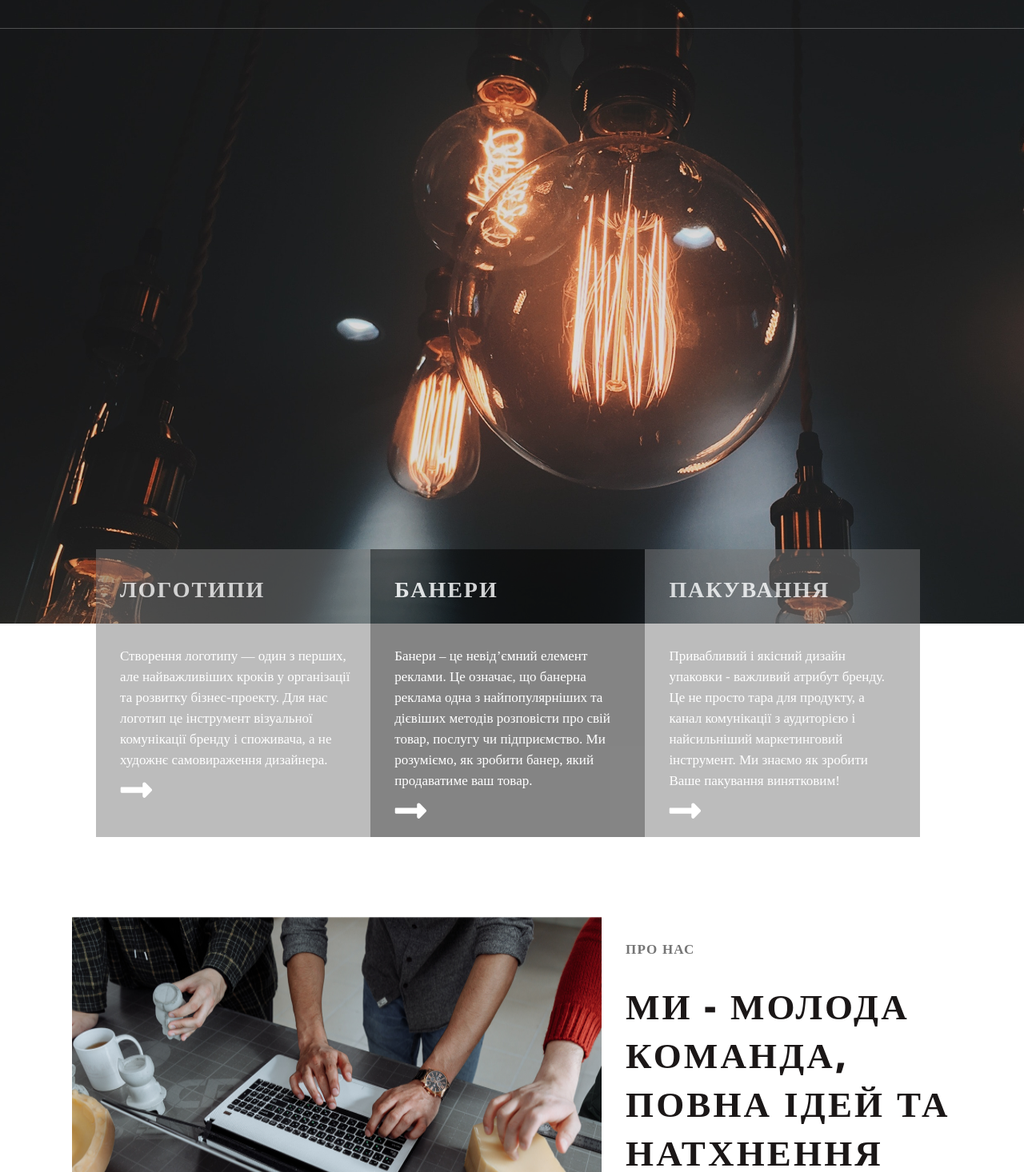
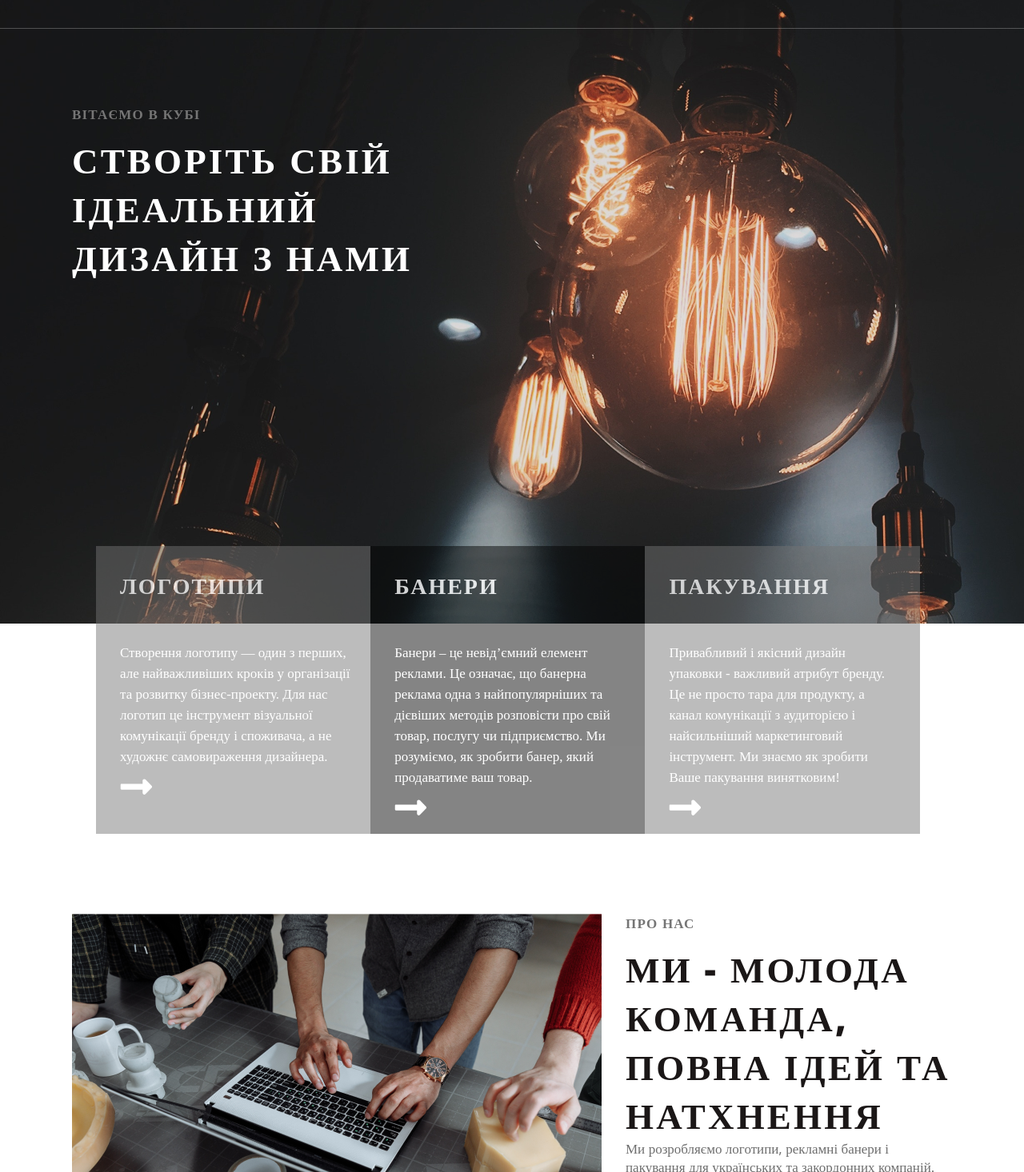
Before and after one commit to Walleriy/design-studio, a Next.js app: page / in a window 1280 px wide. Shown: the part 84-1550 px from the top of the page at 80% size. Built offline with nearby package versions, Linux system fonts and the light colour scheme.

Commit message:
Feature - add header block to main page

```diff
--- a/pages/_app.js
+++ b/pages/_app.js
@@ -1,4 +1,4 @@
-import '../styles/globals.css'
+import '../styles/globals.scss'
 import Navbar from "../components/Navbar.Component";
 
 function MyApp({ Component, pageProps }) {
--- a/pages/index.js
+++ b/pages/index.js
@@ -36,7 +36,10 @@ export default function Main() {
 
   return (
     <div className={styles.main}>
-      <img src="/images/pexels-saya-kimura-401107.png" alt="saya kimura"/>
+      <div className={styles.header}>
+        <h5>вітаємо в кубі</h5>
+        <h3>створіть свій ідеальний дизайн з нами</h3>
+      </div>
       <div className={styles.services}>
         {services.map(serviceItem => service(serviceItem))}
       </div>
@@ -44,9 +47,12 @@ export default function Main() {
         <img src="/images/pexels-thirdman-7181116.png" alt="pexels"/>
         <div>
           <h5>ПРО НАС</h5>
-          <h4>Ми - молода команда, повна ідей та натхнення</h4>
+          <h3>Ми - молода команда, повна ідей та натхнення</h3>
           <div>Ми розробляємо логотипи, рекламні банери і пакування для українських та закордонних компаній. Ми завжди шукаємо компроміс, щоб дизайн відповідав Вашим побажанням і вимогам ринку. Наша мета - допомогти Вашому бізнесу зростати та підтримати українську економіку. В нас в пріоритеті клієнти, тому ми прагнемо підтримувати зв’язок на всіх етапах роботи і приймати рішення разом з Вами.</div>
         </div>
+      </div>
+      <div className={styles.work}>
+
       </div>
     </div>
   )
--- a/styles/Main.module.scss
+++ b/styles/Main.module.scss
@@ -1,10 +1,16 @@
 .main {
   width: 100vw;
 
-  &>img {
+  >.header {
     height: 864px;
-    width: 100%!important;
-    object-fit: cover;
+    background-image: url('../public/images/pexels-saya-kimura-401107.png');
+    background-size: cover;
+    padding: 215px 10px 349px 90px;
+
+    >h3 {
+      color: #FFFFFF;
+      width: 500px;
+    }
   }
 
   >.services {
@@ -56,29 +62,6 @@
     }
 
     >div {
-      h5 {
-        font-family: 'Open Sans';
-        font-style: normal;
-        font-weight: 800;
-        font-size: 17px;
-        line-height: 23px;
-        letter-spacing: 0.07em;
-        text-transform: uppercase;
-        color: #757575;
-      }
-
-      h4 {
-        margin-top: 15px;
-        font-family: 'Open Sans';
-        font-style: normal;
-        font-weight: 800;
-        font-size: 45px;
-        line-height: 61px;
-        letter-spacing: 0.07em;
-        text-transform: uppercase;
-        color: #1B1717;
-      }
-
       div {
         font-family: 'Open Sans';
         font-style: normal;
@@ -89,4 +72,8 @@
       }
     }
   }
+
+  >.work {
+    margin-top: 100px;
+  }
 }
--- a/styles/globals.css
+++ /dev/null
@@ -1,19 +0,0 @@
-@import url('https://fonts.googleapis.com/css2?family=Open+Sans:wght@400;600;700;800&display=swap');
-
-html,
-body {
-  padding: 0;
-  margin: 0;
-  font-family: -apple-system, BlinkMacSystemFont, Segoe UI, Roboto, Oxygen,
-    Ubuntu, Cantarell, Fira Sans, Droid Sans, Helvetica Neue, sans-serif;
-  overflow-x: hidden;
-}
-
-a {
-  color: inherit;
-  text-decoration: none;
-}
-
-* {
-  box-sizing: border-box;
-}
--- /dev/null
+++ b/styles/globals.scss
@@ -0,0 +1,68 @@
+@import url('https://fonts.googleapis.com/css2?family=Open+Sans:wght@400;600;700;800&display=swap');
+
+html,
+body {
+  padding: 0;
+  margin: 0;
+  font-family: -apple-system, BlinkMacSystemFont, Segoe UI, Roboto, Oxygen,
+    Ubuntu, Cantarell, Fira Sans, Droid Sans, Helvetica Neue, sans-serif;
+  overflow-x: hidden;
+}
+
+a {
+  color: inherit;
+  text-decoration: none;
+}
+
+* {
+  box-sizing: border-box;
+}
+
+@mixin smallTitle {
+  font-family: 'Open Sans';
+  font-style: normal;
+  font-weight: 800;
+  font-size: 17px;
+  line-height: 23px;
+  letter-spacing: 0.07em;
+  text-transform: uppercase;
+  color: #757575;
+}
+
+@mixin midTitle {
+  font-family: 'Open Sans';
+  font-style: normal;
+  font-weight: 800;
+  font-size: 28px;
+  line-height: 38px;
+  letter-spacing: 0.07em;
+  text-transform: uppercase;
+  color: #FFFFFF;
+}
+
+@mixin bigTitle {
+  margin-top: 15px;
+  font-family: 'Open Sans';
+  font-style: normal;
+  font-weight: 800;
+  font-size: 45px;
+  line-height: 61px;
+  letter-spacing: 0.07em;
+  text-transform: uppercase;
+  color: #1B1717;
+}
+
+h3 {
+  margin: 0;
+  @include bigTitle;
+}
+
+h4 {
+  margin: 0;
+  @include midTitle;
+}
+
+h5 {
+  margin: 0;
+  @include smallTitle;
+}
```
